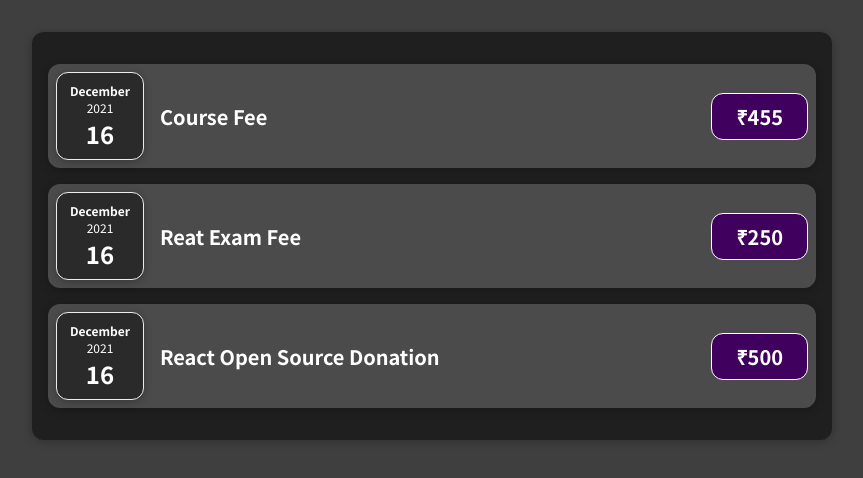
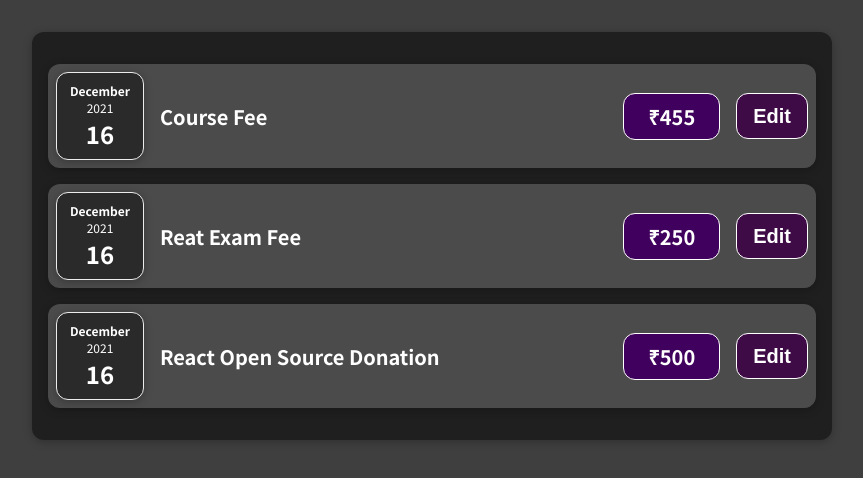
Before and after one commit to kpknithin/expense-tracker-react, a JavaScript app: page / in a window 1280 px wide. Shown: the top 478 px of the page, without its empty margins (208-1071 px from the left). Built offline with nearby package versions, Linux system fonts and the light colour scheme.

Commit message:
Added Edit Button

```diff
--- a/src/components/Expenses/ExpenseItem.js
+++ b/src/components/Expenses/ExpenseItem.js
@@ -3,15 +3,20 @@ import ExpenseDate from "./ExpenseDate";
 import Card from "../UI/Card";
 
 const ExpenseItem = (props) => {
+  const clickHandler = () => {
+    console.log("click Event!!!");
+  };
+
   return (
     <Card className="expense-item">
       <ExpenseDate date={props.date} />
       <div className="expense-item__description">
         <h2>{props.title}</h2>
         <div className="expense-item__price">₹{props.amount}</div>
+        <button className="btn-edit" onClick={clickHandler}>Edit</button>
       </div>
     </Card>
   );
-}
+};
 
 export default ExpenseItem;
--- a/src/components/Expenses/Expenses.css
+++ b/src/components/Expenses/Expenses.css
@@ -7,3 +7,18 @@
   border-radius: 12px;
   box-shadow: 0 1px 8px rgba(0, 0, 0, 0.25);
 }
+
+.btn-edit{
+  font-size: 1rem;
+  font-weight: bold;
+  color: white;
+  background-color: #3f0b46;
+  border: 1px solid white;
+  padding: 0.5rem;
+  border-radius: 12px;
+
+
+  padding: 0.5rem 1rem;
+    font-size: 1.25rem;
+    line-height: 1.4;
+}
```
